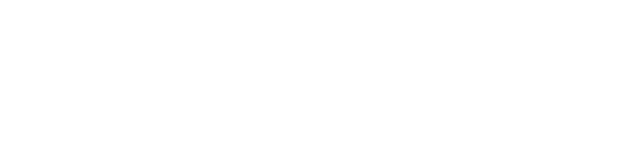
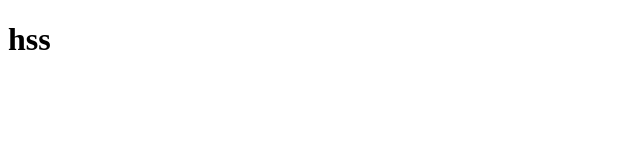
Before and after one commit to gss39/mygit, a plain HTML site: page index.html in a window 1280 px wide. Shown: the full height of the page, 0-640 px from the left. Drawn offline with Linux system fonts and the light colour scheme.

Commit message:
my last commit

```diff
--- a/index.html
+++ b/index.html
@@ -4,6 +4,7 @@
     <meta charset="UTF-8">
     <meta name="viewport" content="width=device-width, initial-scale=1.0">
     <title>Document</title>
+    <h1>hss</h1>
 </head>
 <body>
 
```
